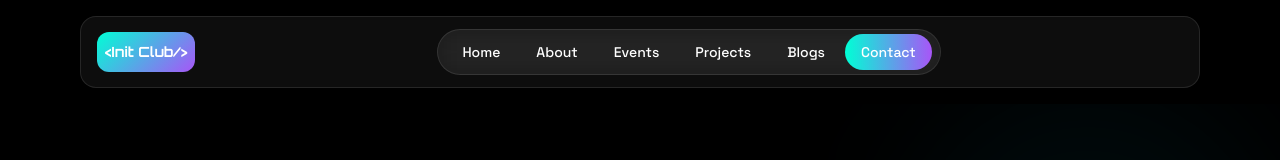
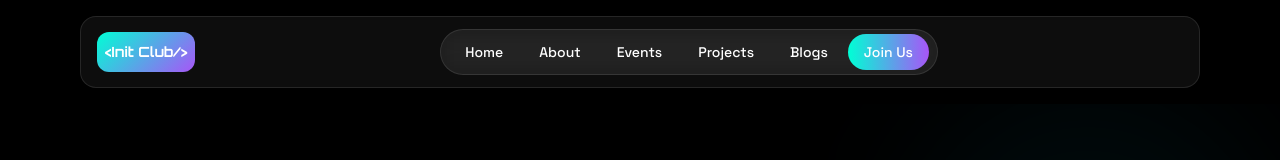
Before and after one commit to init-club/Init-Website, a React (Vite) app: page /contact in a window 1280 px wide. Shown: the top 160 px of the page. Built offline with nearby package versions, Linux system fonts and the light colour scheme.

Commit message:
chore: rename contact to Join Us

```diff
--- a/src/components/Navbar.tsx
+++ b/src/components/Navbar.tsx
@@ -9,7 +9,7 @@ const navItems = [
   { label: 'Events', path: '/events' },
   { label: 'Projects', path: '/projects' },
   { label: 'Blogs', path: '/blogs' },
-  { label: 'Contact', path: '/contact' },
+  { label: 'Join Us', path: '/contact' },
 ];
 
 
```
